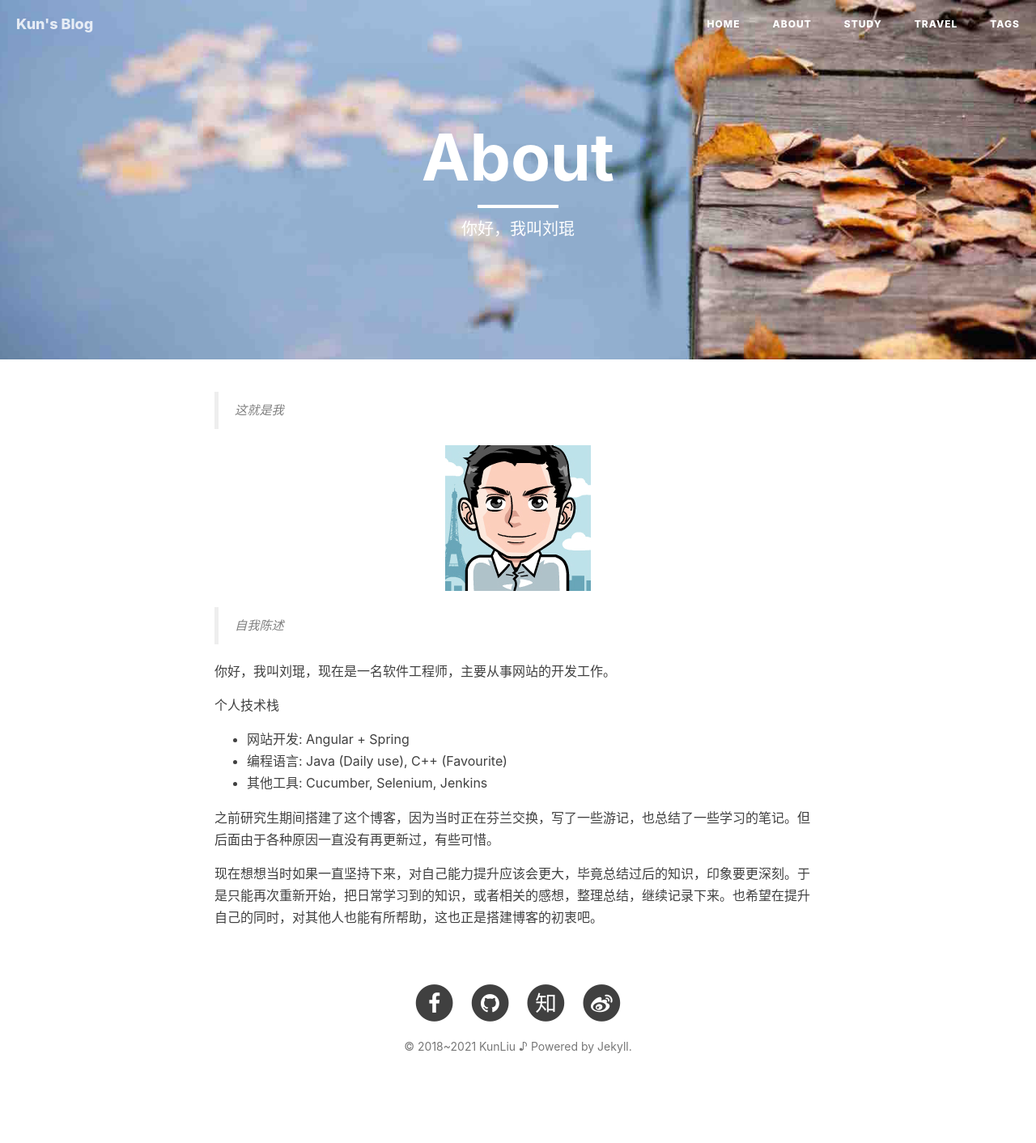
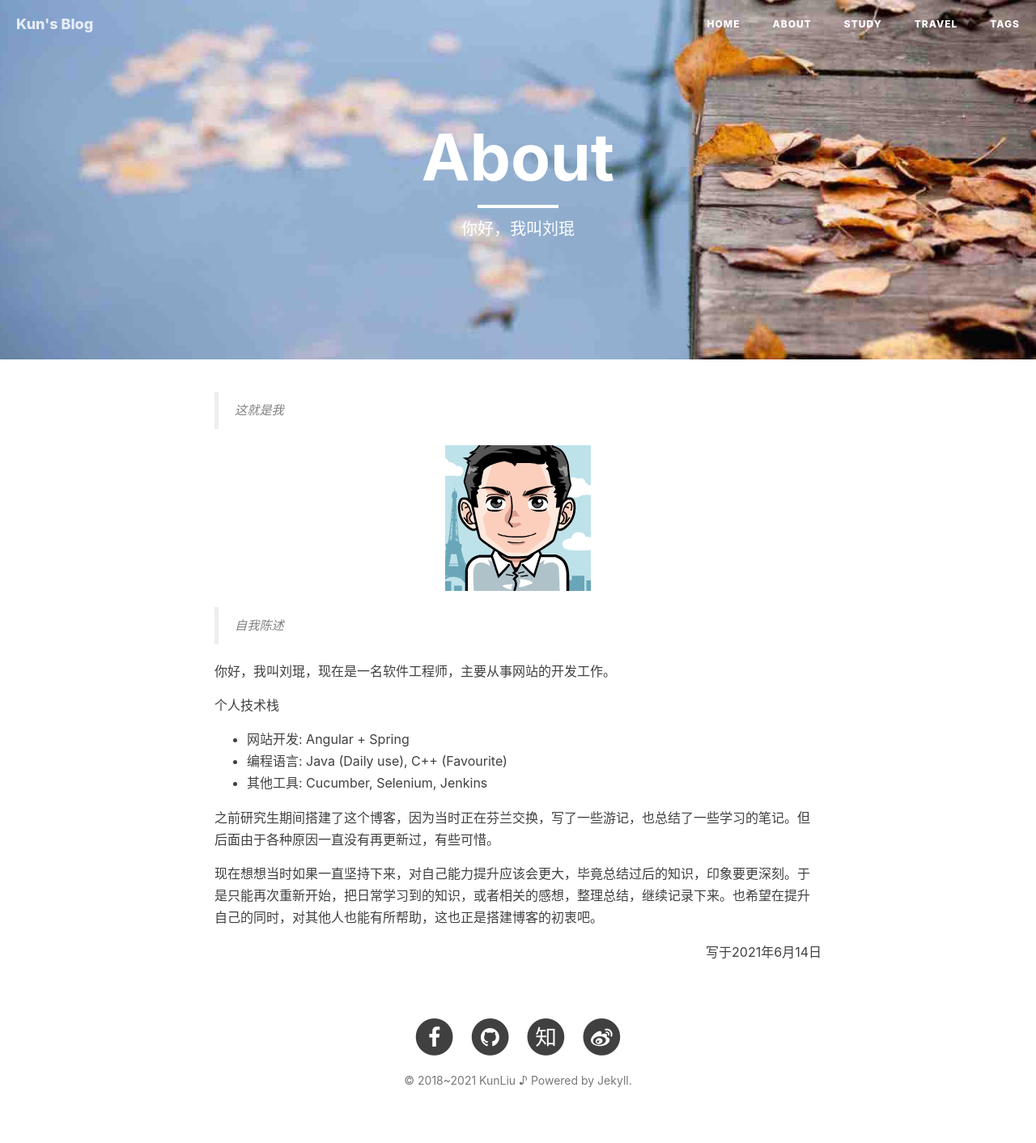
Before and after one commit to liukun2634/liukun2634.github.io, a Jekyll site: the page built from 2-about.md, in a window 1280 px wide. Shown: the whole page at 81% size. Built offline with Jekyll 4.4.1, drawn with Linux system fonts in a browser that asks for light colours; nearby versions of some CDN libraries; before the commit the page ends 1370 px from its top, so only the background shows below that.

Commit message:
Refactoring | Update about page

```diff
--- a/2-about.md
+++ b/2-about.md
@@ -22,3 +22,5 @@ header-img: "img/autumn.jpg"
 之前研究生期间搭建了这个博客，因为当时正在芬兰交换，写了一些游记，也总结了一些学习的笔记。但后面由于各种原因一直没有再更新过，有些可惜。
 
 现在想想当时如果一直坚持下来，对自己能力提升应该会更大，毕竟总结过后的知识，印象要更深刻。于是只能再次重新开始，把日常学习到的知识，或者相关的感想，整理总结，继续记录下来。也希望在提升自己的同时，对其他人也能有所帮助，这也正是搭建博客的初衷吧。
+
+<p align="right"> 写于2021年6月14日</p>
```
